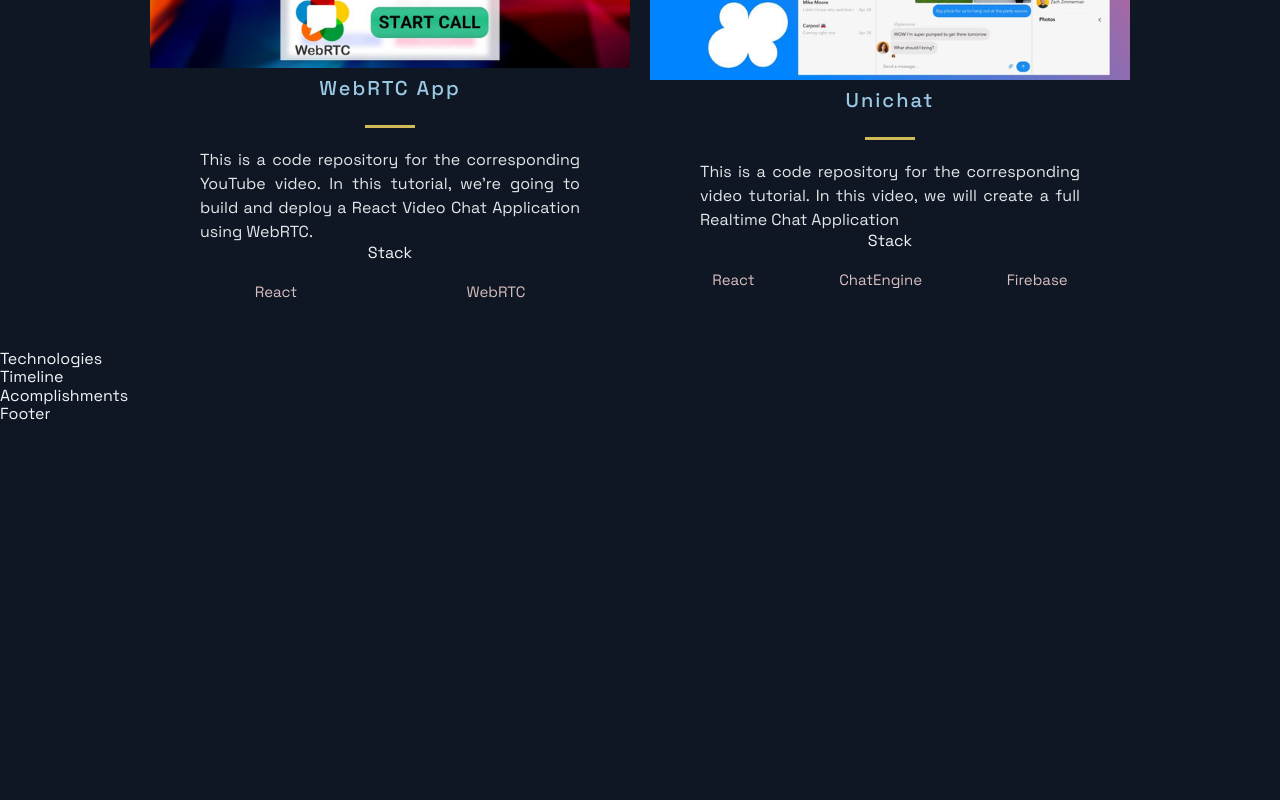
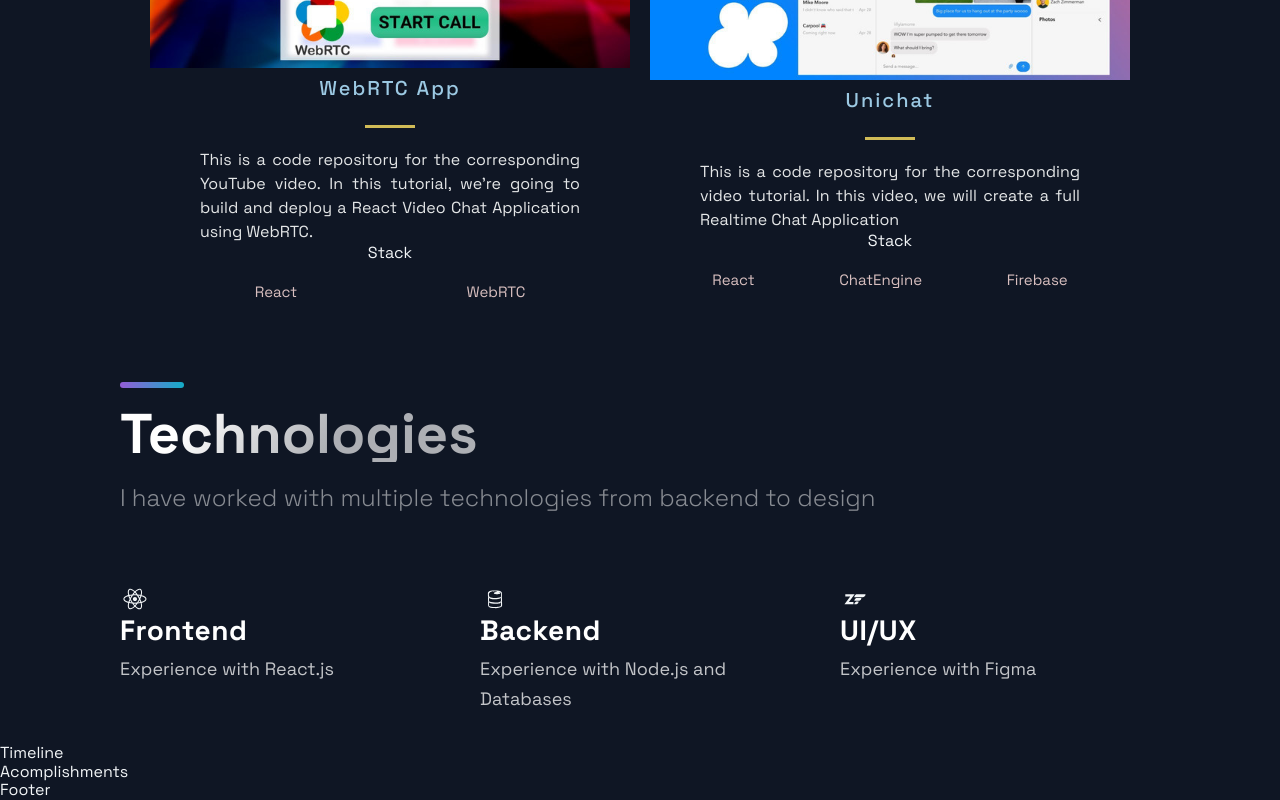
Before and after one commit to cod182/portfolio_codie, a Next.js app: page / in a window 1280 px wide. Shown: the part 1693-2493 px from the top of the page. Before the commit the page ends 2117 px from the top, so only its background shows below. Built offline with nearby package versions, Linux system fonts and the light colour scheme.

Commit message:
added technologies section with content

```diff
--- a/src/components/Technologies/Technologies.js
+++ b/src/components/Technologies/Technologies.js
@@ -3,10 +3,38 @@
 import { Section, SectionDivider, SectionText, SectionTitle } from '../../styles/GlobalComponents';
 import { List, ListContainer, ListItem, ListParagraph, ListTitle } from './TechnologiesStyles';
 
-const Technologies = () =>  (
-  <div>
-    Technologies
-  </div>
+const Technologies = () => (
+  <Section id='tech'>
+    <SectionDivider />
+    <br />
+    <SectionTitle>Technologies</SectionTitle>
+    <SectionText>I have worked with multiple technologies from backend to design</SectionText>
+    <List>
+      <ListItem>
+        <DiReact size='3rem' />
+        <ListContainer>
+          <ListTitle>Frontend</ListTitle>
+          <ListParagraph>Experience with React.js</ListParagraph>
+        </ListContainer>
+      </ListItem>
+
+      <ListItem>
+        <DiFirebase size='3rem' />
+        <ListContainer>
+          <ListTitle>Backend</ListTitle>
+          <ListParagraph>Experience with Node.js and Databases</ListParagraph>
+        </ListContainer>
+      </ListItem>
+
+      <ListItem>
+        <DiZend size='3rem' />
+        <ListContainer>
+          <ListTitle>UI/UX</ListTitle>
+          <ListParagraph>Experience with Figma</ListParagraph>
+        </ListContainer>
+      </ListItem>
+    </List>
+  </Section>
 );
 
 export default Technologies;
```
